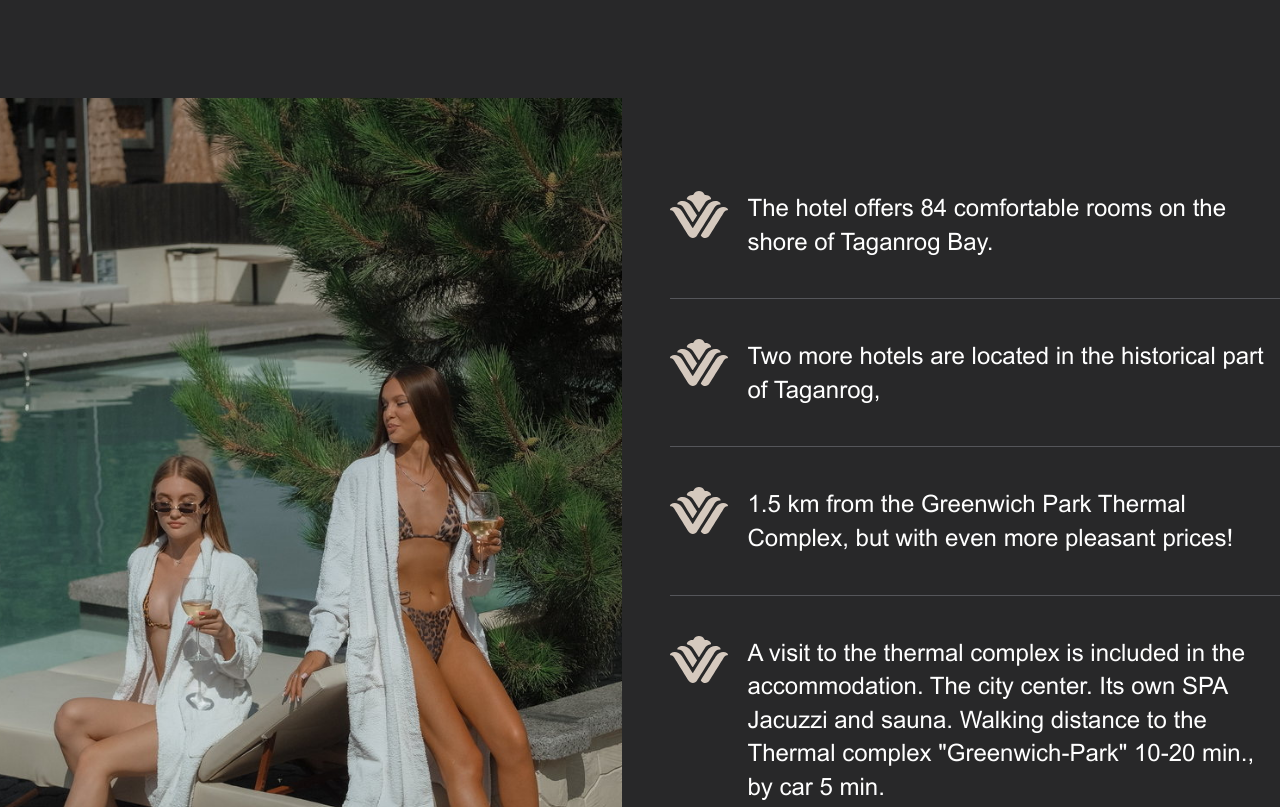
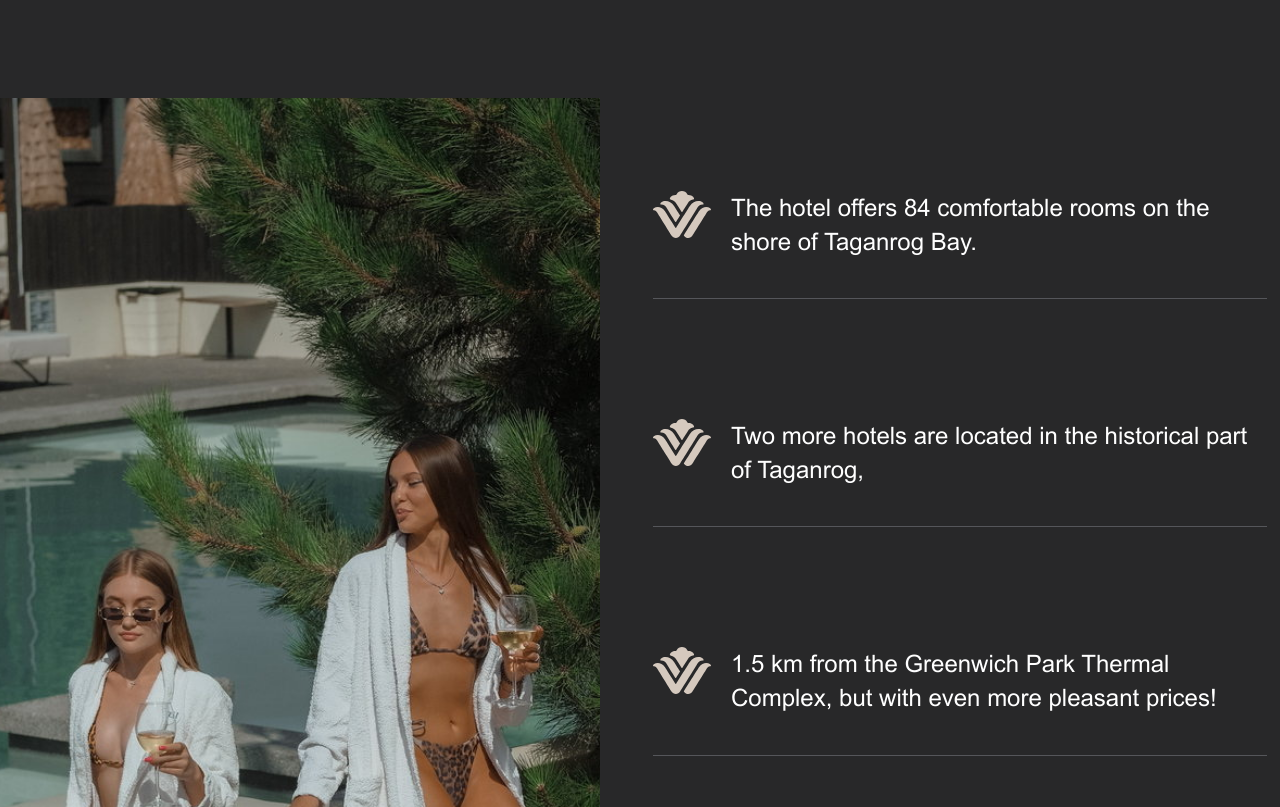
Before and after one commit to ekaterinasky/mst-test-site, a plain HTML site: page index.html in a window 1280 px wide. Shown: the part 1329-2136 px from the top of the page. Drawn offline with Linux system fonts and the light colour scheme.

Commit message:
попытка исправления скрола

```diff
--- a/index.html
+++ b/index.html
@@ -5,7 +5,7 @@
 	<meta charset="UTF-8">
 	<meta name="viewport" content="width=device-width, initial-scale=1.0">
 	<link rel="stylesheet" href="style.css">
-	<link rel="stylesheet" href="adaptive.css">
+	<!-- <link rel="stylesheet" href="adaptive.css"> -->
 	<script src="js/main.js" defer></script>
 	<title>Mst-test</title>
 </head>
@@ -58,7 +58,7 @@
 		<h2 class="visually-hidden">Our work</h2>
 		<div class="promo-wrapper">
 			<a class="promo-img__link" href="#">
-				<img src="img/gallery-photo-1.jpg" alt="" width="622" height="724">
+				<img src="img/gallery-photo-1.jpg" alt="" width="600" height="724">
 			</a>
 			<div class="promo-list__wrapper">
 				<ul class="promo-list">
@@ -82,7 +82,7 @@
 				<a class="button button-promo" href="#">Order</a>
 			</div>
 			<a class="promo-img__link promo-img__link-tablet" href="#">
-				<img src="img/gallery-photo-2.jpeg" alt="" width="589" height="724">
+				<img src="img/gallery-photo-2.jpeg" alt="" width="600" height="724">
 			</a>
 		</div>
 	</section>
--- a/style.css
+++ b/style.css
@@ -44,7 +44,7 @@ body {
     color: #ffffff;
     background-color: #282829;
 	font-style: normal;
-	min-width: 1920px;
+	max-width: 1920px;
 }
 
 .logo {
@@ -245,12 +245,14 @@ body {
  }
 
  .promo-item {
+     margin-bottom: 80px;
  	padding: 40px 0;
      border-bottom: 1px solid #55565a;
  	display: flex;
  }
 
  .promo-item:last-child {
+     border-bottom: none;
      border-bottom: none;
  	margin-bottom: 80px;
  }
@@ -263,6 +265,7 @@ body {
  .promo-img__link img {
  	object-fit: cover;
  	height: 100%;
+	width: 600px;
  }
 
  .promo-item__decor::before {
```
Lines whose indentation alone changed are shown as unchanged.
